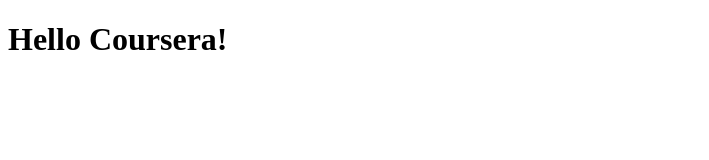
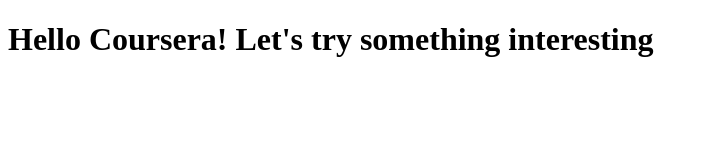
Before and after one commit to mw2023k/coursera-html-test, a plain HTML site: page site1/index.html in a window 1280 px wide. Shown: the whole page, without its empty margins (0-709 px from the left). Drawn offline with Linux system fonts and the light colour scheme.

Commit message:
trial addition

```diff
--- a/site1/index.html
+++ b/site1/index.html
@@ -4,6 +4,6 @@
 	<title>Hello Coursera!</title>
 </head>
 <body>
-<h1>Hello Coursera!<h1>
+<h1>Hello Coursera! Let's try something interesting<h1>
 </body>
 </html>
```
